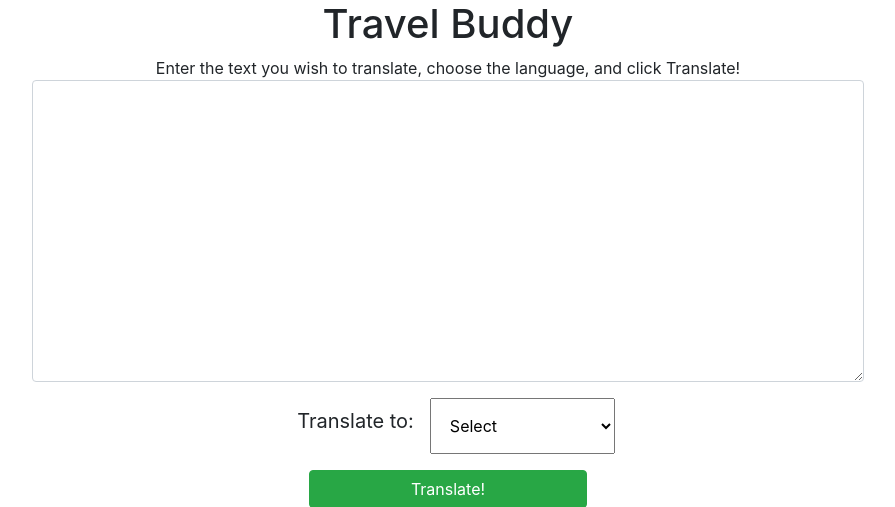
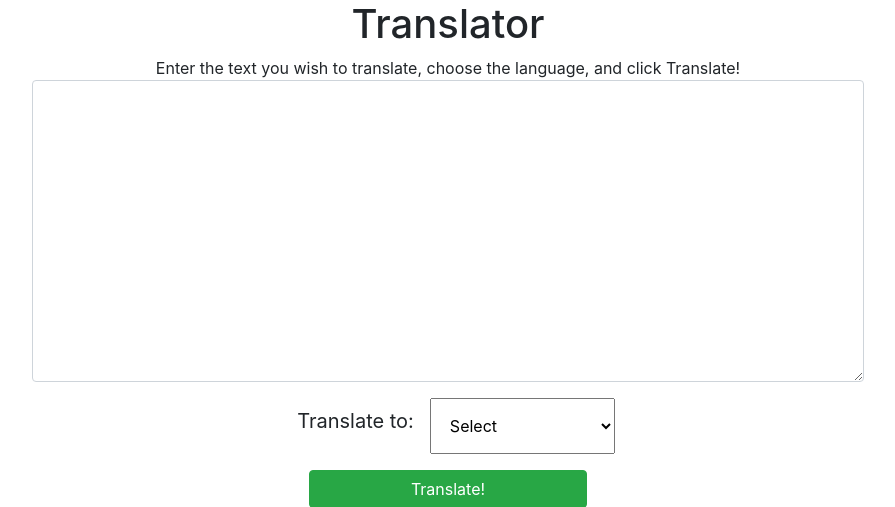
Before and after one commit to HansChaudry/HansChaudry.github.io, a Flask app: template personalProjects/Translator/templates/index.html in a window 1280 px wide. Shown: the top 507 px of the page, without its empty margins (192-1087 px from the left). Run offline with Flask 2, Linux system fonts and the light colour scheme; the template is opened without the code that fills it, so the values that code supplies are empty.

Commit message:
updated translator

```diff
--- a/personalProjects/Translator/templates/index.html
+++ b/personalProjects/Translator/templates/index.html
@@ -9,7 +9,9 @@
 </head>
 <body>
     <div class="d-fle container">
-        <h1 style="text-align: center;">Travel Buddy</h1>
+        <div style="text-align: center;">
+            <h1>Translator</h1>
+        </div>
         <div style="text-align: center;">Enter the text you wish to translate, choose the language, and click Translate!</div>
         <div>
             <form action="/translation" method="POST">
```
